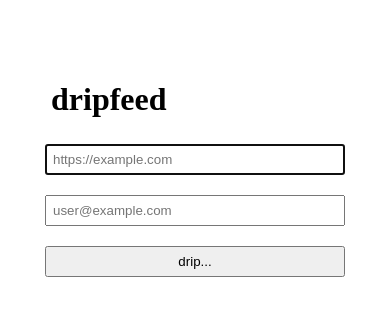
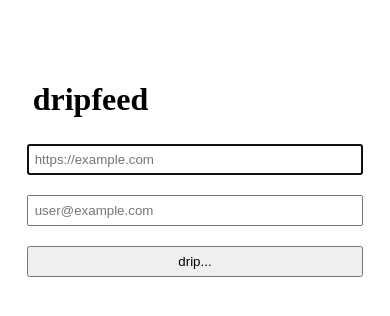
Before and after one commit to CurtisLusmore/dripfeed, a plain HTML site: page docs/index.html in a window 390 px wide. Drawn offline with Linux system fonts and the light colour scheme.

Commit message:
Fix styles for mobile

```diff
--- a/docs/index.html
+++ b/docs/index.html
@@ -31,6 +31,17 @@
             padding: 6px;
             width: 300px;
         }
+        @media screen and (max-width: 1080px) {
+            #dripfeed {
+                width: 100%;
+                margin: 20% auto auto auto;
+            }
+            #dripfeed > * {
+                margin: 10px 5% 10px 5%;
+                padding: 6px;
+                width: 90%;
+            }
+        }
     </style>
 </head>
 
```
